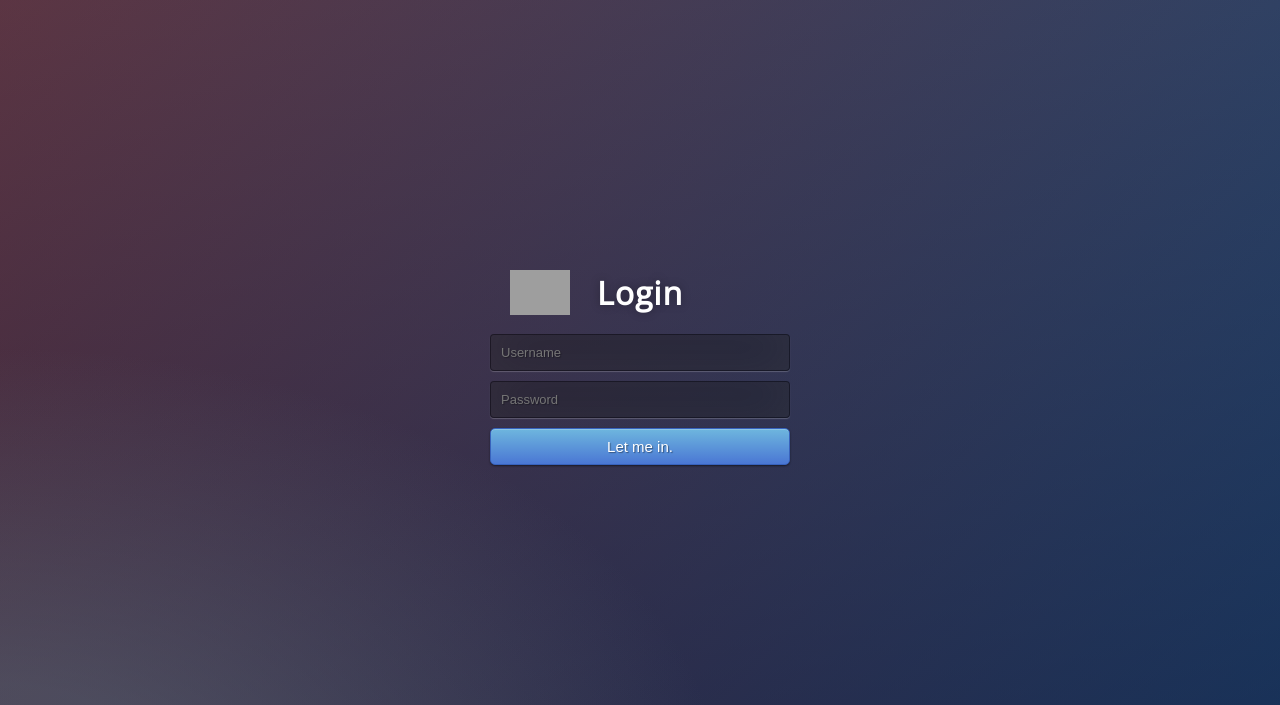
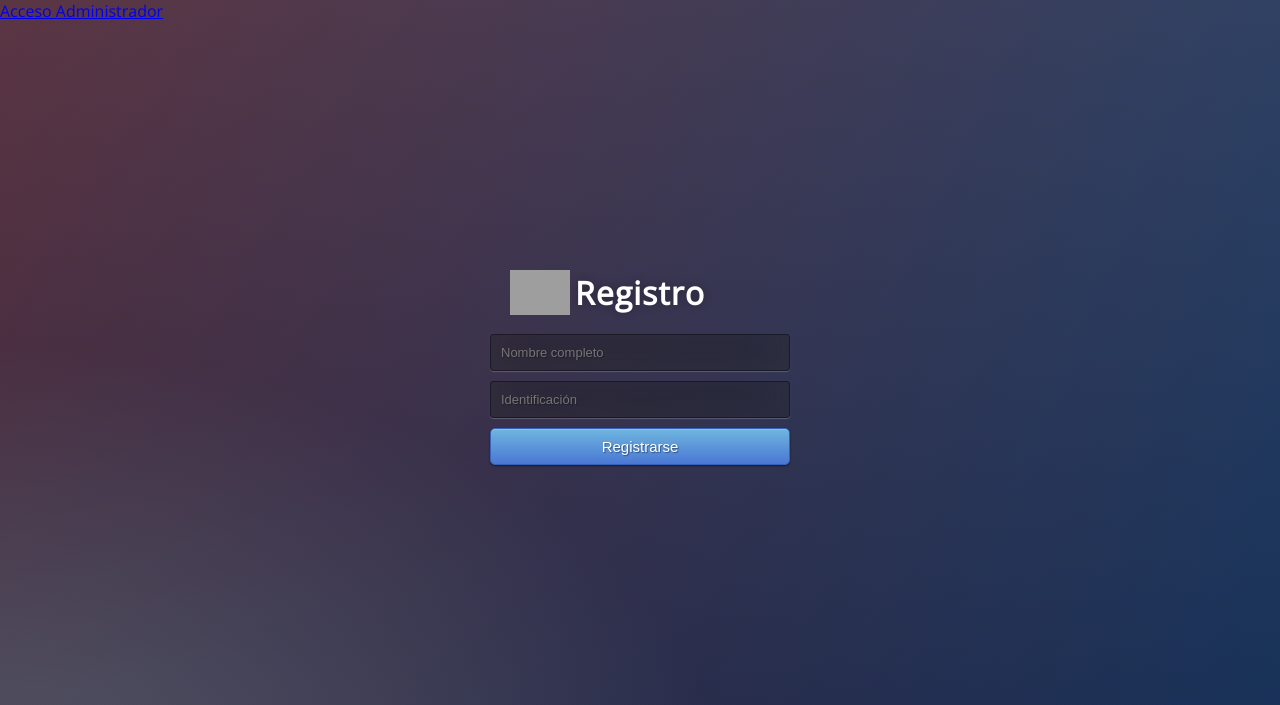
Before and after one commit to Munoz-04/Sistema-de-votaciones_Flask, a Flask app: page / in a window 1280 px wide. Shown: the top 705 px of the page. Run offline with Flask 3, Linux system fonts and the light colour scheme; grey boxes are pictures that could not be loaded.

Commit message:
subiendo pagina de registro

```diff
--- a/templates/index.html
+++ b/templates/index.html
@@ -1,23 +1,22 @@
 <!DOCTYPE html>
-<html lang="en">
+<html lang="es">
 <head>
   <meta charset="UTF-8">
-  <title>Python Login</title>
+  <title>Registro de Usuarios</title>
   <link rel="stylesheet" href="/static/style.css">
 </head>
 <body>
+  <div class="top-bar">
+    <a href="/admin" class="admin-button">Acceso Administrador</a>
+  </div>
+
   <div class="login">
     <img src="/static/python-logo.png" alt="Python Logo" class="logo-top-left">
-    <h1>Login</h1>
-    {% with messages = get_flashed_messages() %}
-      {% if messages %}
-        <p style="color: red; text-align: center;">{{ messages[0] }}</p>
-      {% endif %}
-    {% endwith %}
-    <form method="post" action="/login">
-      <input type="text" name="u" placeholder="Username" required />
-      <input type="password" name="p" placeholder="Password" required />
-      <button type="submit" class="btn btn-primary btn-block btn-large">Let me in.</button>
+    <h1>Registro</h1>
+    <form method="post" action="/register">
+      <input type="text" name="nombre" placeholder="Nombre completo" required>
+      <input type="text" name="identificacion" placeholder="Identificación" required>
+      <button type="submit" class="btn btn-primary btn-block btn-large">Registrarse</button>
     </form>
   </div>
 </body>
```
Also changed, not shown: templates/admin_login.html (added, +23 -0 lines), templates/success.html (added, +14 -0 lines).
